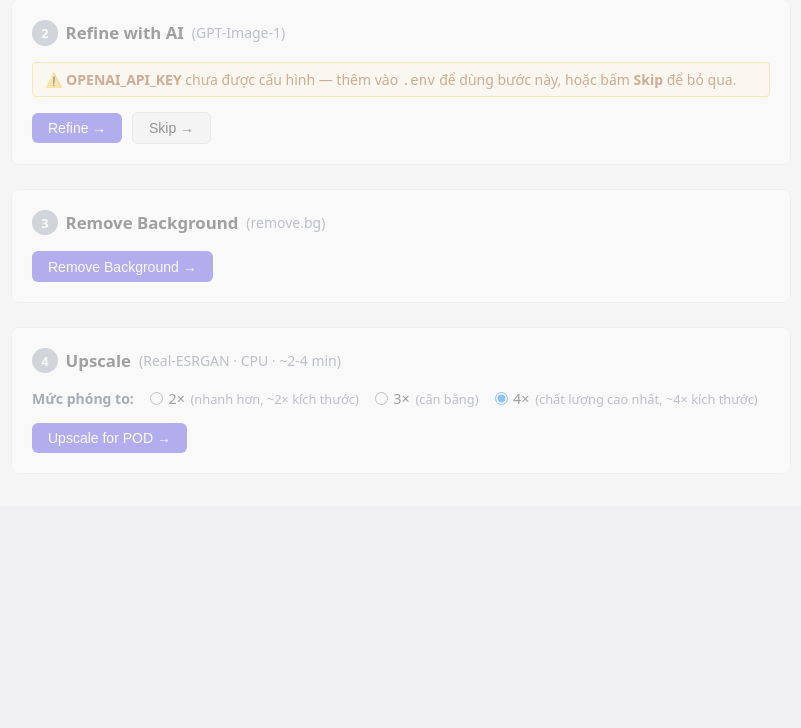
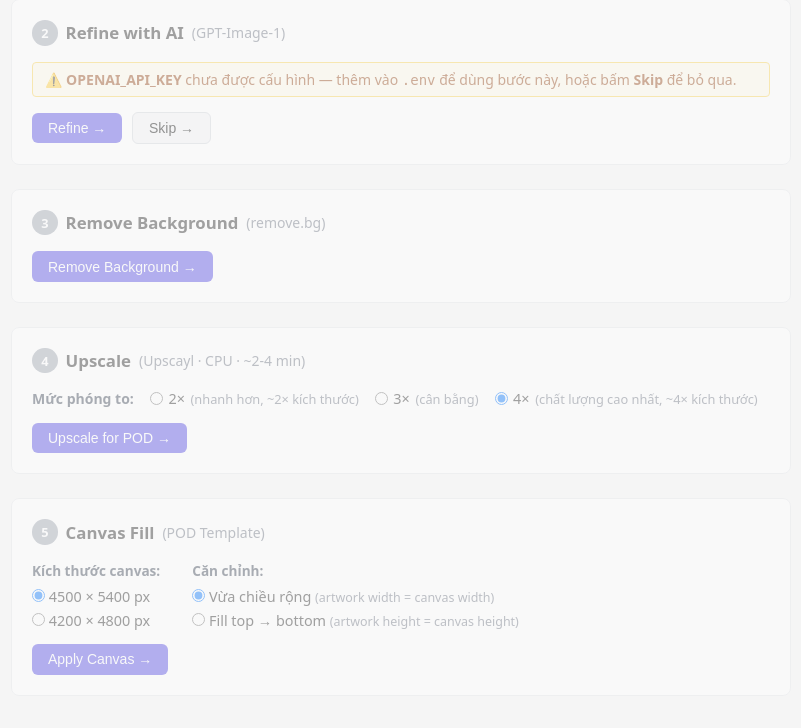
Before and after one commit to trungsin/etsyauto, a FastAPI app: template backend/app/templates/artwork/index.html in a window 1280 px wide. Shown: the part 430-1158 px from the top of the page, without its empty margins (145-946 px from the left). Before the commit the page ends 883 px from the top, so only its background shows below. Run offline with FastAPI, Linux system fonts and the light colour scheme; the template is opened without the code that fills it, so the values that code supplies are empty; parts of the project's set-up code (start-up, migrations or seed data) failed here and were passed over; some libraries are stand-ins or nearby versions.

Commit message:
feat(artwork): replace Real-ESRGAN with Upscayl CLI, add canvas fill step
- Step 4 upscaler: replace Python realesrgan library with upscayl-bin subprocess
  (configurable via UPSCAYL_BIN/.env, falls back to PATH, uses -g -1 for CPU)
- Step 5 (new): canvas fill — place upscaled artwork on 4500×5400 or 4200×4800
  white background; fit-width or fit-height (fill top→bottom), centered horizontally
- Backend: _upscale_with_upscayl replaces _upscale_realesrgan; fill_canvas_artwork
  + _apply_canvas functions added; POST /{id}/canvas route
- Config: add UPSCAYL_BIN and UPSCAYL_MODELS settings

```diff
--- a/backend/app/config.py
+++ b/backend/app/config.py
@@ -71,6 +71,12 @@ class Settings(BaseSettings):
     # Feature flag — disable artwork pipeline if OpenAI key not configured
     enable_artwork: bool = False
 
+    # Upscayl — path to upscayl-bin CLI (https://github.com/upscayl/upscayl)
+    # Set UPSCAYL_BIN in .env to the full path of the binary, e.g. /opt/upscayl-bin
+    # Leave empty to search PATH. Set UPSCAYL_MODELS to override models directory.
+    upscayl_bin: str = "upscayl-bin"
+    upscayl_models: str = ""  # if empty, binary uses its bundled/default models
+
     # v0.8.0 — Idea miner: Etsy public API keyword search + signal collection.
     # etsy_miner_interval_sec: scheduler interval between full mining runs (default 1h).
     # etsy_miner_per_keyword_limit: max listings fetched per keyword per run (Etsy max 100).
--- a/backend/app/templates/artwork/index.html
+++ b/backend/app/templates/artwork/index.html
@@ -95,7 +95,7 @@
 
   <!-- ── STEP 4: Upscale ───────────────────────────────────────────── -->
   <div class="step-card disabled" id="step-4">
-    <h2><span class="step-num">4</span> Upscale <small style="font-weight:400;color:#6b7280">(Real-ESRGAN · CPU · ~2-4 min)</small></h2>
+    <h2><span class="step-num">4</span> Upscale <small style="font-weight:400;color:#6b7280">(Upscayl · CPU · ~2-4 min)</small></h2>
     <img id="removebg-img" class="preview-img checkerboard" alt="transparent">
     <div style="margin:.75rem 0 0;display:flex;gap:1rem;align-items:center;flex-wrap:wrap">
       <span style="font-size:.875rem;font-weight:600;color:#374151">Mức phóng to:</span>
@@ -111,12 +111,49 @@
     </div>
     <div class="step-actions">
       <button id="btn-upscale" class="btn btn-primary">Upscale for POD →</button>
-      <span class="spinner" id="upscale-spinner" style="display:none">⏳ Upscaling trên CPU… kiểm tra mỗi 5s</span>
+      <span class="spinner" id="upscale-spinner" style="display:none">⏳ Upscayl đang chạy trên CPU… kiểm tra mỗi 5s</span>
     </div>
     <div class="download-box" id="download-box">
-      ✅ Done! &nbsp;<a id="download-link" download>⬇ Download POD Artwork</a>
+      ✅ Upscale xong! &nbsp;<a id="download-link" download>⬇ Download Upscaled</a>
     </div>
     <p class="banner-error" id="err-4"></p>
+  </div>
+
+  <!-- ── STEP 5: Canvas Fill ──────────────────────────────────────── -->
+  <div class="step-card disabled" id="step-5">
+    <h2><span class="step-num">5</span> Canvas Fill <small style="font-weight:400;color:#6b7280">(POD Template)</small></h2>
+    <img id="final-img" class="preview-img checkerboard" alt="upscaled">
+    <div style="margin:.85rem 0 0;display:flex;gap:2rem;flex-wrap:wrap">
+      <div>
+        <div style="font-size:.85rem;font-weight:600;color:#374151;margin-bottom:.45rem">Kích thước canvas:</div>
+        <label style="display:block;margin-bottom:.3rem;font-size:.9rem;cursor:pointer">
+          <input type="radio" name="canvas-size" value="4500x5400" checked> 4500 × 5400 px
+        </label>
+        <label style="display:block;font-size:.9rem;cursor:pointer">
+          <input type="radio" name="canvas-size" value="4200x4800"> 4200 × 4800 px
+        </label>
+      </div>
+      <div>
+        <div style="font-size:.85rem;font-weight:600;color:#374151;margin-bottom:.45rem">Căn chỉnh:</div>
+        <label style="display:block;margin-bottom:.3rem;font-size:.9rem;cursor:pointer">
+          <input type="radio" name="fit-mode" value="width" checked> Vừa chiều rộng
+          <span style="color:#6b7280;font-size:.78rem">(artwork width = canvas width)</span>
+        </label>
+        <label style="display:block;font-size:.9rem;cursor:pointer">
+          <input type="radio" name="fit-mode" value="height"> Fill top → bottom
+          <span style="color:#6b7280;font-size:.78rem">(artwork height = canvas height)</span>
+        </label>
+      </div>
+    </div>
+    <div class="step-actions">
+      <button id="btn-canvas" class="btn btn-primary">Apply Canvas →</button>
+      <span class="spinner" id="canvas-spinner" style="display:none">⏳ Generating…</span>
+    </div>
+    <div class="download-box" id="canvas-download-box">
+      <img id="canvas-preview-img" class="preview-img" style="margin-bottom:.75rem;max-height:260px" alt="canvas preview">
+      ✅ Canvas xong! &nbsp;<a id="canvas-download-link" download>⬇ Download Canvas Artwork</a>
+    </div>
+    <p class="banner-error" id="err-5"></p>
   </div>
 
 </div>
@@ -260,8 +297,11 @@ async function pollStatus() {
       document.getElementById('upscale-spinner').style.display = 'none';
       const dl = document.getElementById('download-link');
       dl.href = res.final_url;
-      dl.textContent = '⬇ Download POD Artwork (' + res.final_url.split('/').pop() + ')';
+      dl.textContent = '⬇ Download Upscaled (' + res.final_url.split('/').pop() + ')';
       document.getElementById('download-box').style.display = 'block';
+      // Enable step 5 and show the upscaled image there
+      showImg('final-img', res.final_url);
+      enableStep('step-5');
     } else if (res.status === 'failed') {
       clearInterval(pollTimer); pollTimer = null;
       setLoading('btn-upscale', 'upscale-spinner', false);
@@ -269,6 +309,29 @@ async function pollStatus() {
     }
   } catch(_) { /* network blip — keep polling */ }
 }
+
+// ── Step 5: Canvas Fill ───────────────────────────────────────────────────
+document.getElementById('btn-canvas').addEventListener('click', async () => {
+  const canvasSize = document.querySelector('input[name="canvas-size"]:checked')?.value || '4500x5400';
+  const fitMode   = document.querySelector('input[name="fit-mode"]:checked')?.value   || 'width';
+  const fd = new FormData();
+  fd.append('canvas_size', canvasSize);
+  fd.append('fit_mode', fitMode);
+  setLoading('btn-canvas', 'canvas-spinner', true);
+  document.getElementById('canvas-download-box').style.display = 'none';
+  try {
+    const res = await api('POST', `/admin/artwork/${artworkId}/canvas`, fd);
+    showImg('canvas-preview-img', res.canvas_url);
+    const dl = document.getElementById('canvas-download-link');
+    dl.href = res.canvas_url;
+    dl.textContent = `⬇ Download Canvas (${res.canvas_size})`;
+    document.getElementById('canvas-download-box').style.display = 'block';
+    setLoading('btn-canvas', 'canvas-spinner', false);
+  } catch(err) {
+    showErr('err-5', err);
+    setLoading('btn-canvas', 'canvas-spinner', false);
+  }
+});
 
 // ── Helpers ───────────────────────────────────────────────────────────────
 function enableStep(id) {
```
Also changed, not shown: backend/app/routes/artwork_admin.py (+23 -0 lines), backend/app/services/artwork_service.py (+87 -53 lines).
